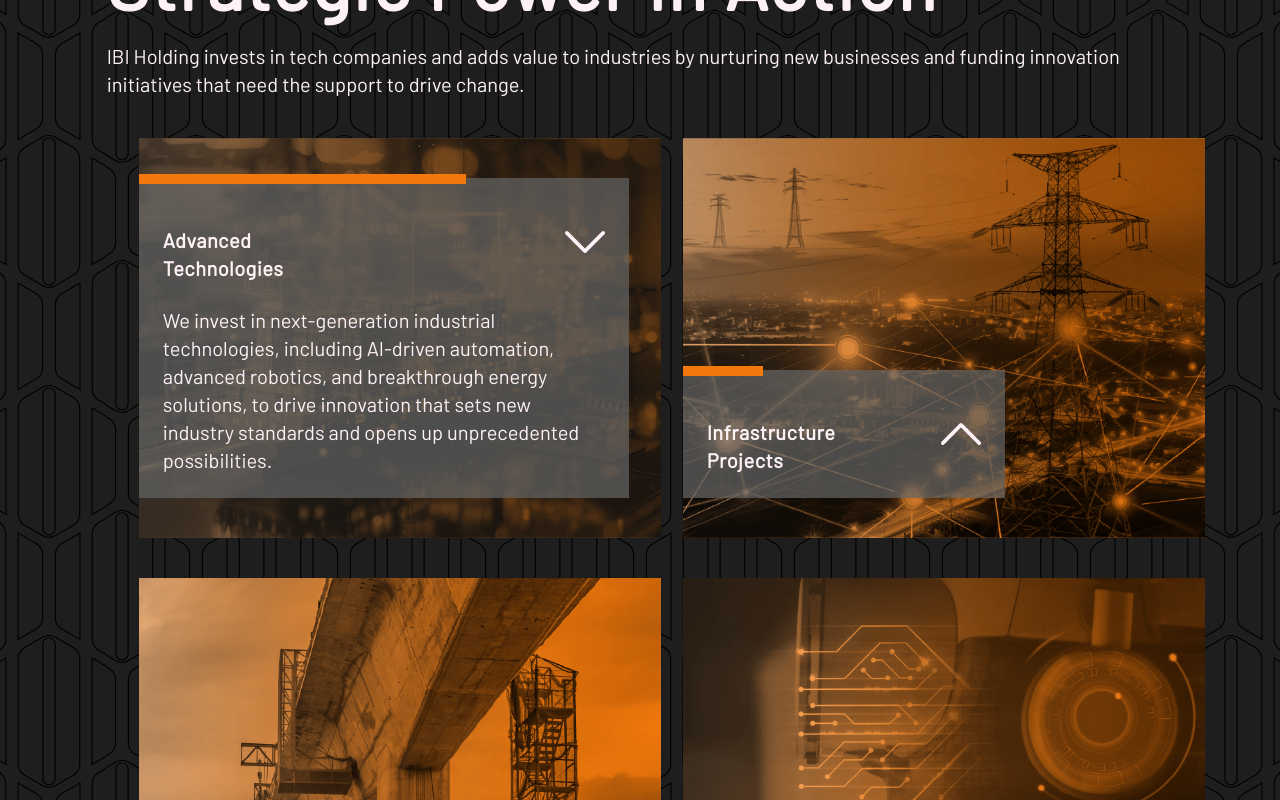
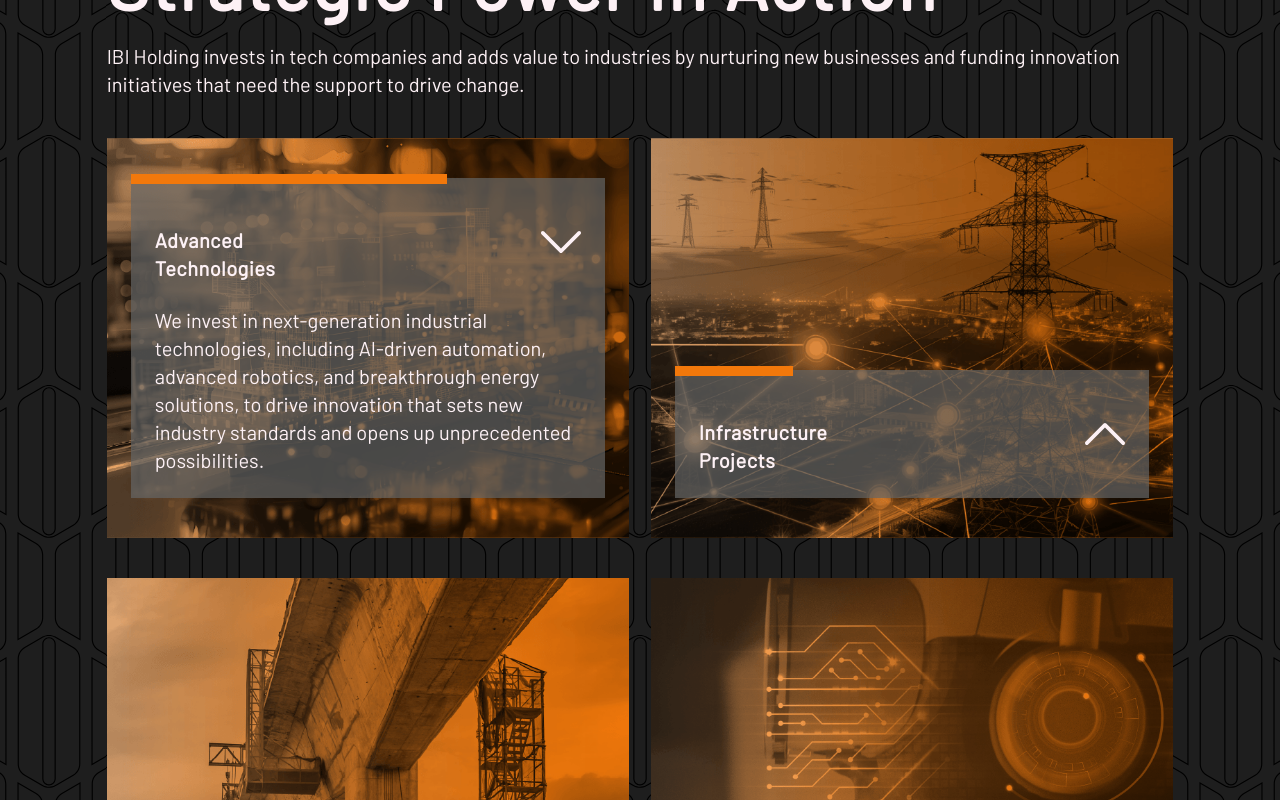
Before and after one commit to ninaismail/vuejs4, a Vue app: page / in a window 1280 px wide. Shown: the part 2640-3440 px from the top of the page. Built offline with nearby package versions, Linux system fonts and the light colour scheme; a web font is replaced by a local one.

Commit message:
last build

```diff
--- a/src/components/Strategy.vue
+++ b/src/components/Strategy.vue
@@ -7,8 +7,7 @@
            </div>
             <div class="flex flex-wrap items-center justify-between gap-y-10">
                 <div v-for="(item, key) in data" :key="key" class="2xl:w-[48%] lg:w-[49%] w-full h-full aspect-1.32/1 min-h-[400px]">
-                    <div class="relative flex flex-col justify-end w-full h-full md:px-8">
-                        <div class="absolute w-full h-full">
+                    <div class="relative flex flex-col justify-end w-full h-full md:px-6">
                             <img
                             :src="item.image"
                             alt="IBI Holding"
@@ -17,12 +16,7 @@
                             class="absolute inset-0 object-cover w-full h-full"
                             loading="lazy"
                             />
-                            <div
-                            v-if="isOpen === key"
-                            class="absolute inset-0 bg-bgcolor/50"
-                            ></div>
-                        </div>
-                        <div class="absolute bottom-0 p-6 space-y-6 cursor-pointer md:bottom-10 bg-bgcolor1/70"
+                        <div class="relative bottom-0 p-6 space-y-6 cursor-pointer md:bottom-10 bg-bgcolor1/70"
                         @click="isOpen = key">
                             <hr class="absolute left-0 -top-1 bg-primary h-[10px] border-0 transition-all duration-1000"
                             :class=" isOpen === key ? ' w-2/3' : 'w-1/4'"/>
```
Also changed, not shown: 5 other files (tests, documents, lock files or other folders).
